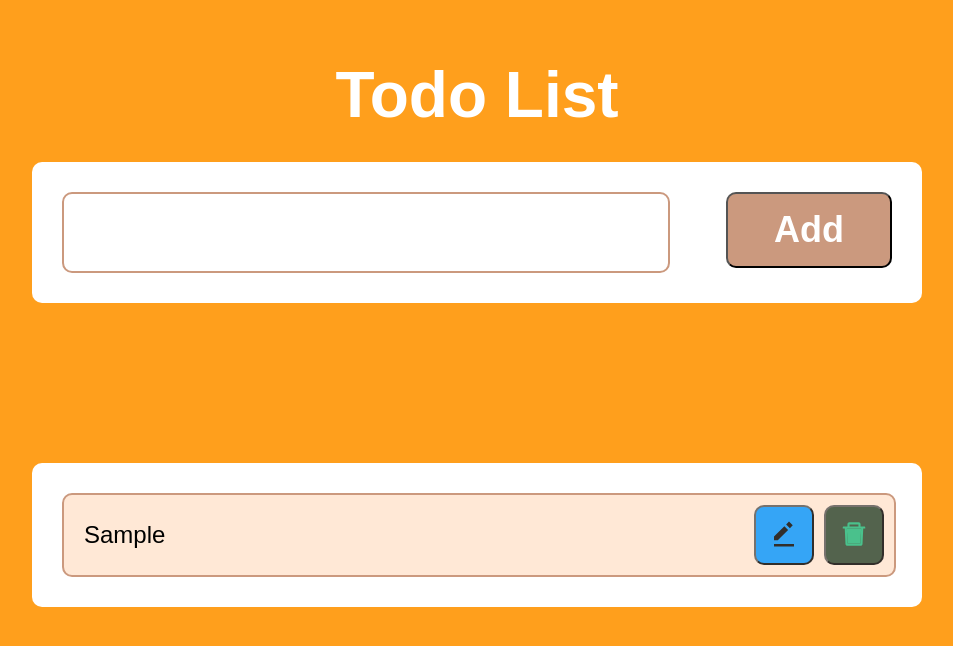
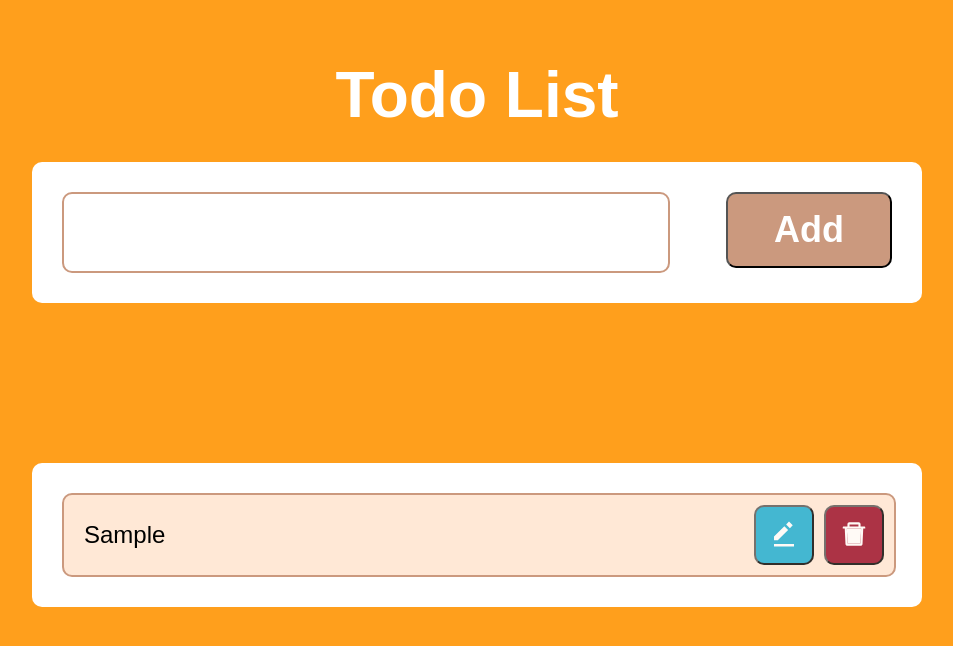
Before and after one commit to Kimhouy/Todolist_Kimhouy_CODE404s, a React (Vite) app: page / in a window 1280 px wide. Both pictures are taken after typing "Sample" into the empty fields and a click on the button "Add". Shown: the top 646 px of the page, without its empty margins (163-1116 px from the left). Built offline with nearby package versions, Linux system fonts and the light colour scheme; a web font is replaced by a local one.

Commit message:
Edit button icon

```diff
--- a/src/App.css
+++ b/src/App.css
@@ -109,11 +109,12 @@ body {
     width: 60px;
     height: 60px;
     border-radius: 10px;
-    background-color: #0395FF;
+    background-color: #16abd1;
     opacity: 80%;
+    color: white;
 }
 
 .delete-button{
-    background-color: #29432b;
-    color: #1db87a;
+    background-color: #980722;
+    color: white;
 }
```
